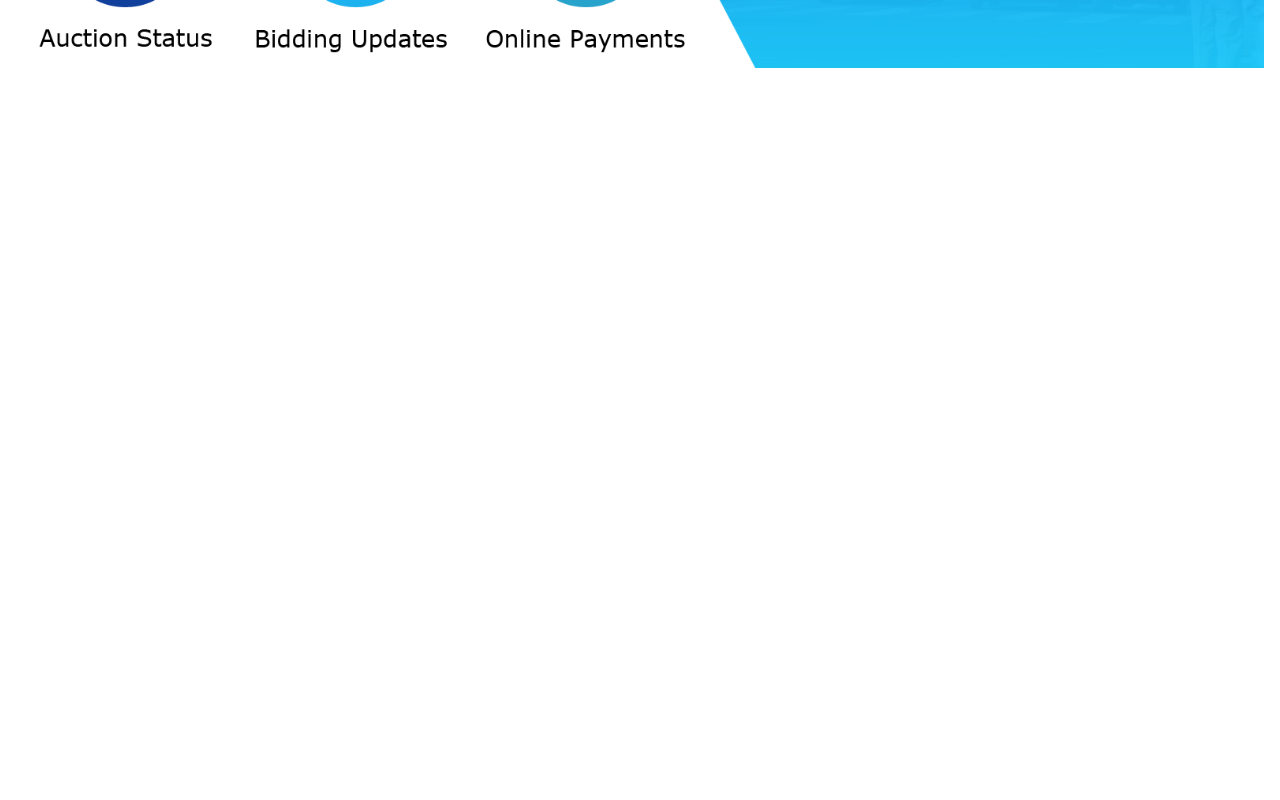
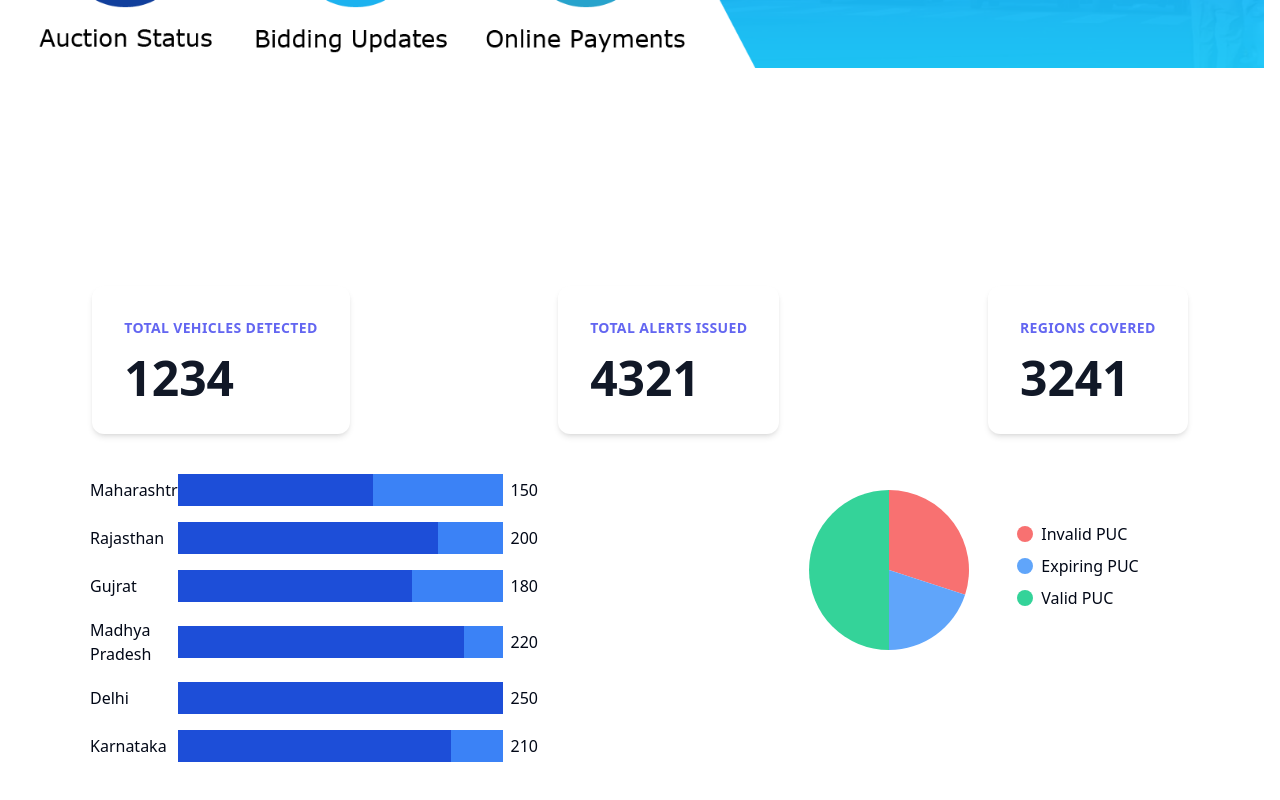
Before and after one commit to vinayrewatkar/PUC-dashboard, a Next.js app: page / in a window 1280 px wide. Shown: the part 618-1418 px from the top of the page. Before the commit the page ends 904 px from the top, so only its background shows below. Built offline with nearby package versions, Linux system fonts and the light colour scheme.

Commit message:
Added cards and charts

```diff
--- a/package.json
+++ b/package.json
@@ -23,6 +23,7 @@
     "lucide-react": "^0.363.0",
     "next": "^14.2.2",
     "react": "^18",
+    "react-chartjs-2": "^5.2.0",
     "react-dom": "^18",
     "shad": "^1.0.0",
     "styled-components": "^6.1.8",
--- /dev/null
+++ b/src/app/home/components/AlertsIssuedCard.tsx
@@ -0,0 +1,21 @@
+import React from 'react';
+
+const AlertsIssuedCard = () => {
+  // Statically declared value for number of vehicles detected till date
+  const numberOfAlertsIssued = 4321;
+
+  return (
+    <div className="max-w-md mx-auto bg-white rounded-xl shadow-md overflow-hidden md:max-w-2xl">
+      <div className="md:flex">
+        <div className="p-8">
+          <div className="uppercase tracking-wide text-sm text-indigo-500 font-semibold">Total Alerts Issued</div>
+          <div className="mt-4 flex items-center">
+            <div className="text-5xl font-bold text-gray-900">{numberOfAlertsIssued}</div>
+          </div>
+        </div>
+      </div>
+    </div>
+  );
+};
+
+export default AlertsIssuedCard;
--- /dev/null
+++ b/src/app/home/components/BarChart.tsx
@@ -0,0 +1,32 @@
+import React from 'react';
+
+const BarChart = () => {
+  // Statically declared values for the data
+  const data = [
+    { label: 'Maharashtra', value: 150 },
+    { label: 'Rajasthan', value: 200 },
+    { label: 'Gujrat', value: 180 },
+    { label: 'Madhya Pradesh', value: 220 },
+    { label: 'Delhi', value: 250 },
+    { label: 'Karnataka', value: 210 },
+  ];
+
+  // Find the maximum value in the data array
+  const maxValue = Math.max(...data.map(item => item.value));
+
+  return (
+    <div className="max-w-md mx-auto">
+      {data.map((item, index) => (
+        <div key={index} className="flex items-center mb-4">
+          <div className="w-20">{item.label}</div>
+          <div className="bg-blue-500 h-8 flex-grow mx-2 relative">
+            <div className="absolute bottom-0 left-0 bg-blue-700 h-full" style={{ width: `${(item.value / maxValue) * 100}%` }}></div>
+          </div>
+          <div>{item.value}</div>
+        </div>
+      ))}
+    </div>
+  );
+};
+
+export default BarChart;
--- /dev/null
+++ b/src/app/home/components/PieChart.tsx
@@ -0,0 +1,54 @@
+import React from 'react';
+
+const PieChart = () => {
+  // Statically declared values for the data
+  const data = [
+    { label: 'Invalid PUC', value: 30, color: '#F87171' }, // bg-red-500
+    { label: 'Expiring PUC', value: 20, color: '#60A5FA' }, // bg-blue-500
+    { label: 'Valid PUC', value: 50, color: '#34D399' }, // bg-green-500
+  ];
+
+  // Calculate total value
+  const total = data.reduce((acc, item) => acc + item.value, 0);
+
+  // Calculate starting angle for each segment
+  let currentAngle = -90;
+
+  return (
+    <div className="flex items-center justify-center mx-auto">
+      <div className="w-48 h-48 relative">
+        <svg viewBox="0 0 24 24" className="w-full h-full absolute left-0 top-0">
+          {data.map((item, index) => {
+            const percentage = (item.value / total) * 100;
+            const angle = (percentage / 100) * 360;
+            const largeArcFlag = percentage > 50 ? 1 : 0;
+            const x1 = 12 + Math.cos((currentAngle * Math.PI) / 180) * 10;
+            const y1 = 12 + Math.sin((currentAngle * Math.PI) / 180) * 10;
+            const x2 = 12 + Math.cos(((currentAngle + angle) * Math.PI) / 180) * 10;
+            const y2 = 12 + Math.sin(((currentAngle + angle) * Math.PI) / 180) * 10;
+
+            currentAngle += angle;
+
+            return (
+              <path
+                key={index}
+                fill={item.color}
+                d={`M12,12 L${x1},${y1} A10,10 0 ${largeArcFlag},1 ${x2},${y2} Z`}
+              />
+            );
+          })}
+        </svg>
+      </div>
+      <div className="ml-8">
+        {data.map((item, index) => (
+          <div key={index} className="flex items-center mb-2">
+            <div style={{backgroundColor: item.color}} className="w-4 h-4 mr-2 rounded-full"></div>
+            <div>{item.label}</div>
+          </div>
+        ))}
+      </div>
+    </div>
+  );
+};
+
+export default PieChart;
--- /dev/null
+++ b/src/app/home/components/RegionsCard.tsx
@@ -0,0 +1,21 @@
+import React from 'react';
+
+const RegionsCard = () => {
+  // Statically declared value for number of vehicles detected till date
+  const RegionsCovered = 3241;
+
+  return (
+    <div className="max-w-md mx-auto bg-white rounded-xl shadow-md overflow-hidden md:max-w-2xl">
+      <div className="md:flex">
+        <div className="p-8">
+          <div className="uppercase tracking-wide text-sm text-indigo-500 font-semibold">Regions covered</div>
+          <div className="mt-4 flex items-center">
+            <div className="text-5xl font-bold text-gray-900">{RegionsCovered}</div>
+          </div>
+        </div>
+      </div>
+    </div>
+  );
+};
+
+export default RegionsCard;
--- /dev/null
+++ b/src/app/home/components/VehicleCounterCard.tsx
@@ -0,0 +1,21 @@
+import React from 'react';
+
+const VehicleCounterCard = () => {
+  // Statically declared value for number of vehicles detected till date
+  const numberOfVehiclesDetected = 1234;
+
+  return (
+    <div className="max-w-md mx-auto bg-white rounded-xl shadow-md overflow-hidden md:max-w-2xl">
+      <div className="md:flex">
+        <div className="p-8">
+          <div className="uppercase tracking-wide text-sm text-indigo-500 font-semibold">Total Vehicles Detected</div>
+          <div className="mt-4 flex items-center">
+            <div className="text-5xl font-bold text-gray-900">{numberOfVehiclesDetected}</div>
+          </div>
+        </div>
+      </div>
+    </div>
+  );
+};
+
+export default VehicleCounterCard;
--- a/src/app/page.tsx
+++ b/src/app/page.tsx
@@ -1,10 +1,13 @@
 "use client"
 
 import CarouselDemo from "./home/components/Carosaldemo";
-
+import VehicleCounterCard from "./home/components/VehicleCounterCard";
+import AlertsIssuedCard from "./home/components/AlertsIssuedCard";
+import RegionsCard from "./home/components/RegionsCard";
 import NavLink from "./home/components/Navlink";
 import BlueSection from "./home/components/BlueSection";
-
+import BarChart from "./home/components/BarChart";
+import PieChart from "./home/components/PieChart";
 export default function Home() {
   return (
     <main>
@@ -12,6 +15,17 @@ export default function Home() {
       <BlueSection/>
       <NavLink/>
       <CarouselDemo />
+      <div className="flex flex-wrap justify-center gap-6">
+      <VehicleCounterCard />
+      <AlertsIssuedCard />
+      <RegionsCard />
+    </div>
+    <div className="grid grid-cols-2 gap-6 py-8 md:py-10">
+  <div className="pb-4 md:pb-0"><BarChart /></div>
+  <div><PieChart /></div>
+</div>
+
+
 
     </main>
   );
```
Also changed, not shown: 1 other file (tests, documents, lock files or other folders).
